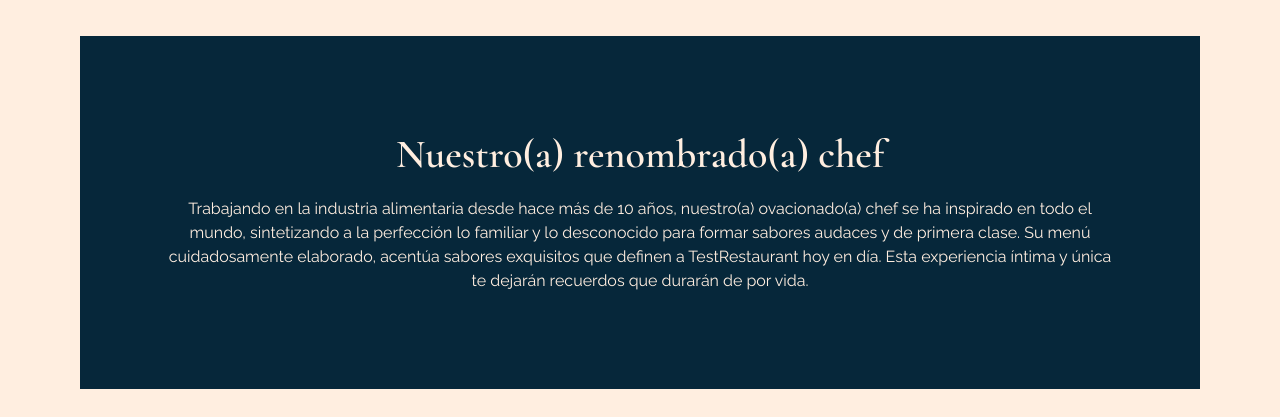
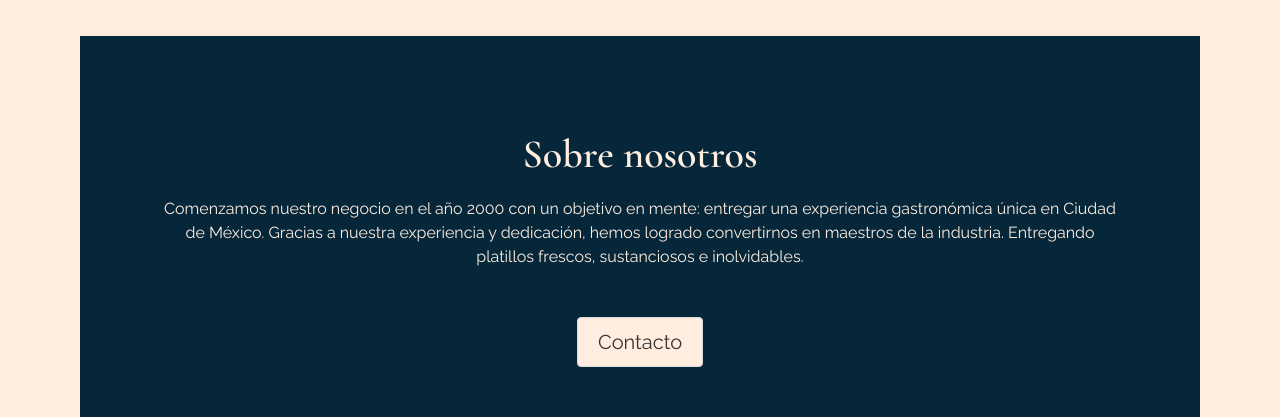
Before and after one commit to manuqs33/Resto, a React (Vite) app in the folder frontend/: page / in a window 1280 px wide. Shown: the part 820-1237 px from the top of the page. Built offline with nearby package versions, Linux system fonts and the light colour scheme; no server answers.

Commit message:
Completa componente banner

```diff
--- a/frontend/src/components/Banner.jsx
+++ b/frontend/src/components/Banner.jsx
@@ -1,10 +1,13 @@
+import { ContactButton } from "./ContactButton";
+
 export function Banner() {
     return (
         <section className="section Banner">
             <div className="container is-fluid">
                 <div className='content container is-max-desktop'>
-                    <h1>Nuestro(a) renombrado(a) chef</h1>
-                    <p>Trabajando en la industria alimentaria desde hace más de 10 años, nuestro(a) ovacionado(a) chef se ha inspirado en todo el mundo, sintetizando a la perfección lo familiar y lo desconocido para formar sabores audaces y de primera clase. Su menú cuidadosamente elaborado, acentúa sabores exquisitos que definen a TestRestaurant hoy en día. Esta experiencia íntima y única te dejarán recuerdos que durarán de por vida.</p>
+                    <h1>Sobre nosotros</h1>
+                    <p>Comenzamos nuestro negocio en el año 2000 con un objetivo en mente: entregar una experiencia gastronómica única en Ciudad de México. Gracias a nuestra experiencia y dedicación, hemos logrado convertirnos en maestros de la industria. Entregando platillos frescos, sustanciosos e inolvidables.</p>
+                    <ContactButton />
                 </div>
             </div>
         </section>
--- /dev/null
+++ b/frontend/src/components/ContactButton.jsx
@@ -0,0 +1,9 @@
+import { Link } from 'react-router-dom';
+
+export function ContactButton() {
+    return (
+        <Link to="/#contact">
+            <button className="button is-medium contact-button">Contacto</button>
+        </Link>
+    );
+}
--- a/frontend/src/styles/banner.scss
+++ b/frontend/src/styles/banner.scss
@@ -1,7 +1,10 @@
+@import 'colors';
+
 section.section.Banner {
     background-color: $text;
     color: $text;
     text-align: center;
+
     @include desktop {
         padding-inline: 80px;
     }
@@ -15,4 +18,9 @@ section.section.Banner {
             color: $text;
         }
     }
+
+    .contact-button {
+        background-color: $text;
+        margin-top: 2rem;
+    }
 }
--- a/frontend/src/styles/main.scss
+++ b/frontend/src/styles/main.scss
@@ -13,7 +13,8 @@ body {
 
     p,
     a,
-    h4 {
+    h4,
+    button {
         font-family: 'Raleway', sans-serif;
     }
 
```
